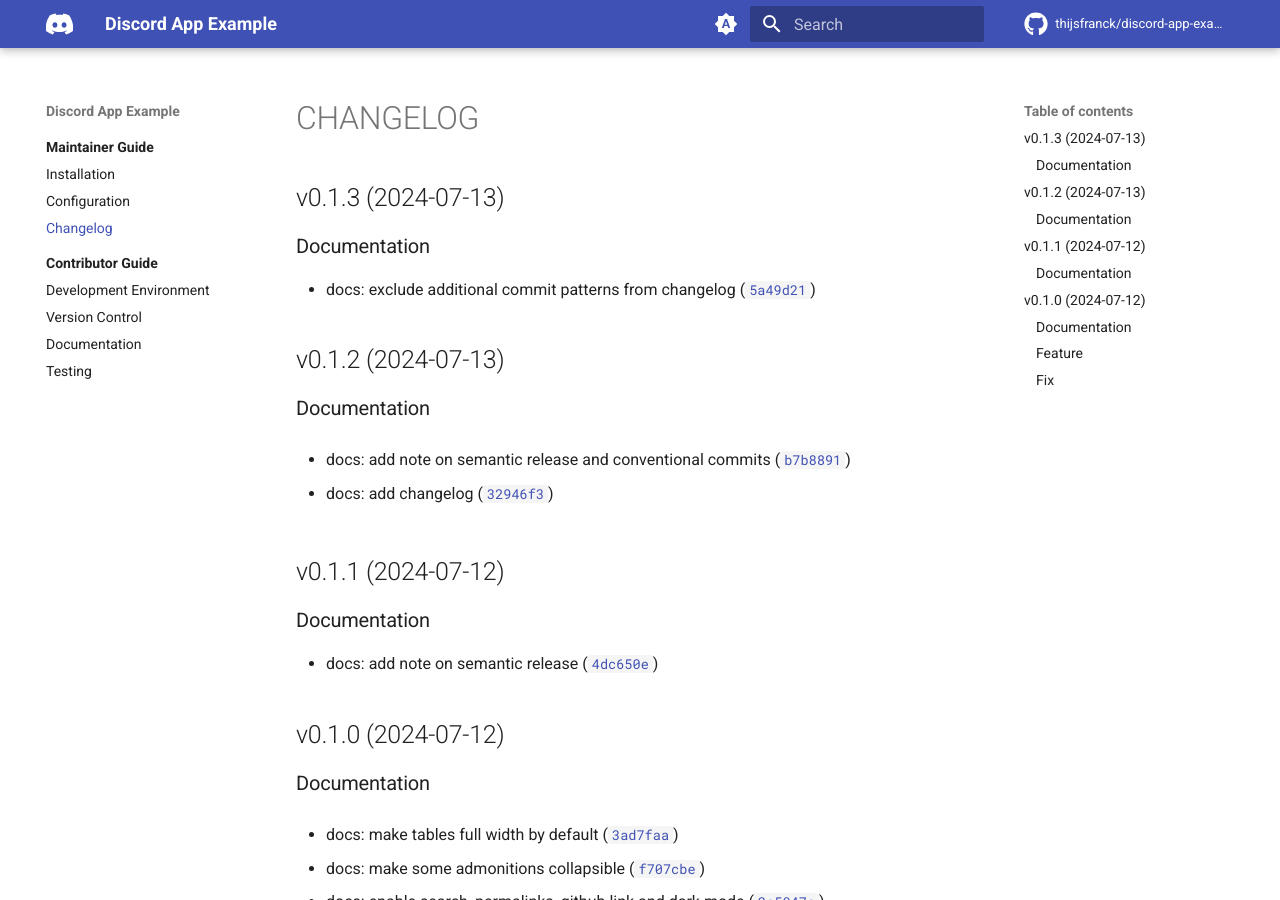
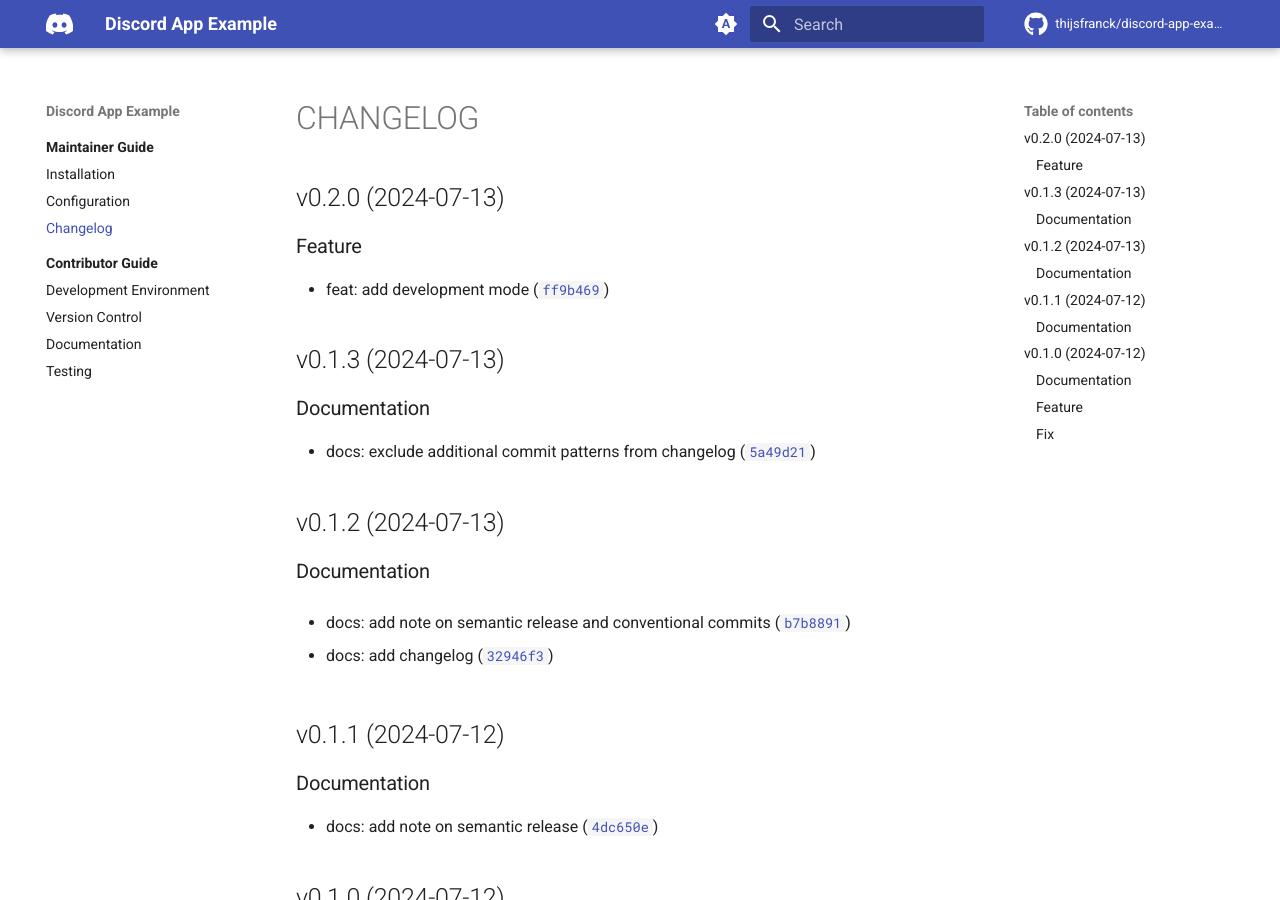
Before and after one commit to thijsfranck/discord-app-example, an MkDocs documentation site: the page built from docs/CHANGELOG.md, in a window 1280 px wide and 900 px high. Built offline with MkDocs 1.6.1 and Material for MkDocs 9.7.7, drawn with Linux system fonts in a browser that asks for light colours; comment, search, counter and statistics services are not loaded; the version menu is left out.

Commit message:
0.2.0
Automatically generated by python-semantic-release

```diff
--- a/docs/CHANGELOG.md
+++ b/docs/CHANGELOG.md
@@ -1,4 +1,10 @@
 # CHANGELOG
+
+## v0.2.0 (2024-07-13)
+
+### Feature
+
+* feat: add development mode ([`ff9b469`](https://github.com/thijsfranck/discord-app-example/commit/ff9b4690a342f2d4135331448cb8dd9238304500))
 
 ## v0.1.3 (2024-07-13)
 
```
